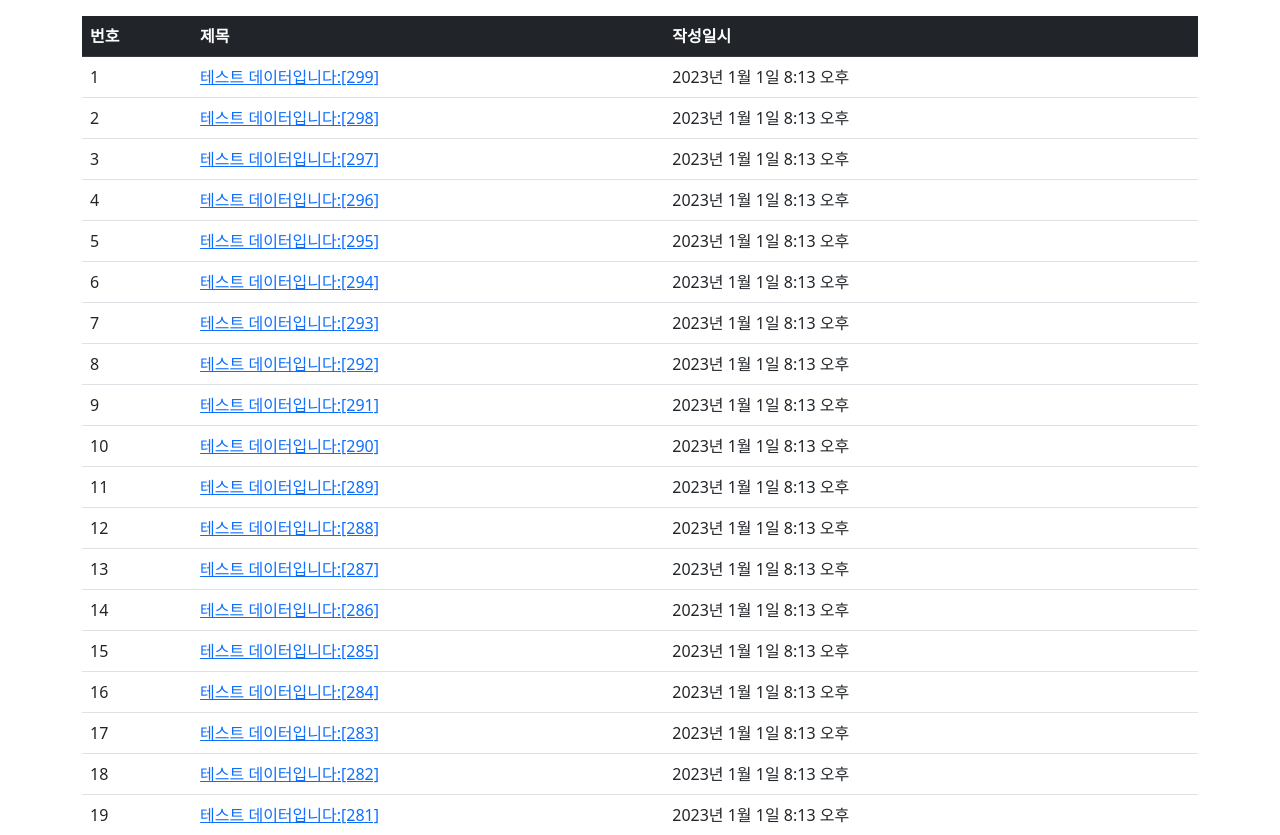
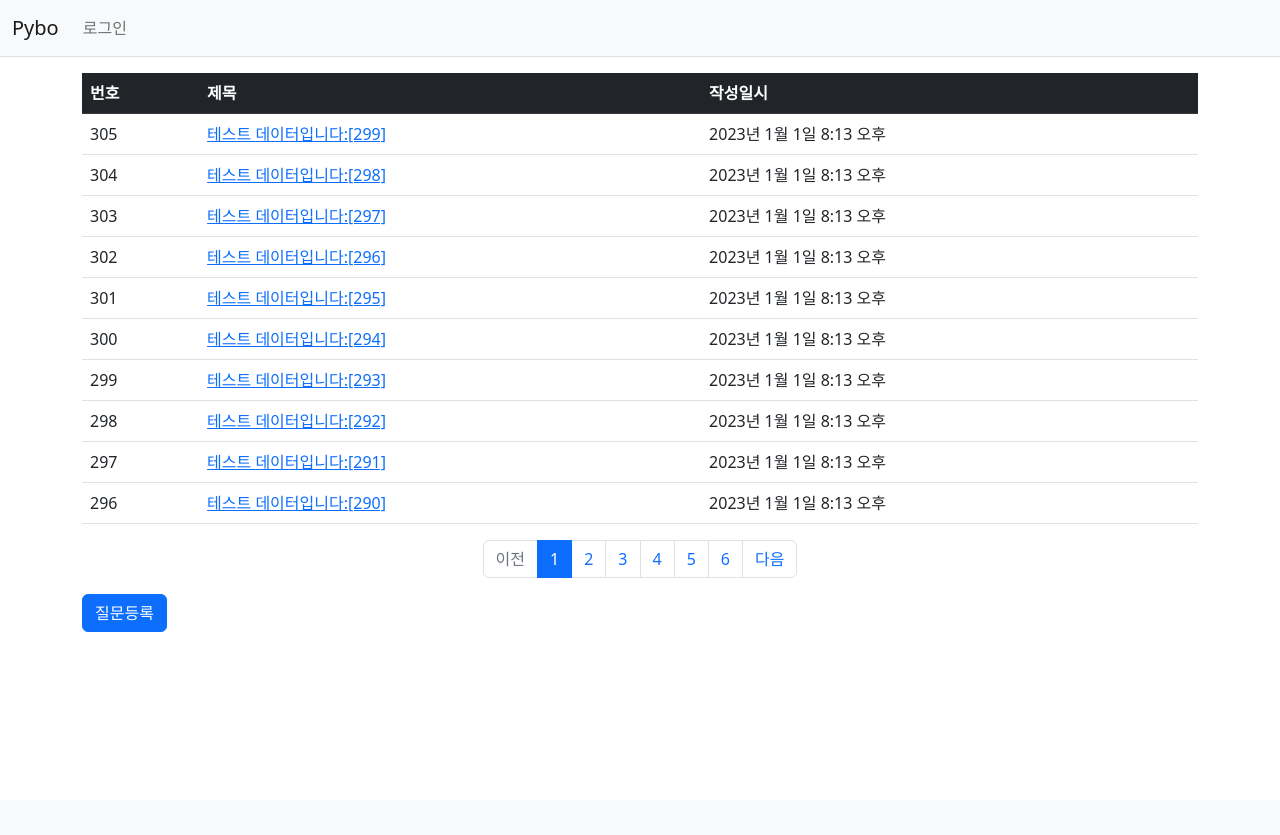
Before and after one commit to stelse99/mysite, a Django app: page /pybo/ in a window 1280 px wide. Shown: the top 835 px of the page. After the commit the page ends 632 px from the top, so only its background shows below. Run offline with Django 4.2, Linux system fonts and the light colour scheme; data comes from the database, SQL or seed files in the repository; both versions use the stored data as it was after the commit; some libraries are stand-ins or nearby versions.

Commit message:
답변 달기

```diff
--- a/config/urls.py
+++ b/config/urls.py
@@ -19,6 +19,6 @@ from django.urls import path, include
 
 urlpatterns = [
     path('admin/', admin.site.urls),
-    # path('', include('pybo.urls')),
     path('pybo/', include('pybo.urls')),
+    path('', include('pybo.urls')),
 ]
--- a/pybo/models.py
+++ b/pybo/models.py
@@ -10,7 +10,10 @@ class Question(models.Model):
     #     return self.subject + " " + self.content + " " + self.create_date.strftime("%Y-%m-%d %H:%M:%S")
     # from django.utils import timezone, dateformat
     # dateformat.format(timezone.now(), 'Y-m-d h:m:s')
-
+    # 1. %-formatting
+    # 2. str.format() example: {[field_name]![repr(),str(),asc()]}   ==> {0!s}, {name!r} {!a}
+    # 3. str.Template()
+    # 4. f-string
     def __repr__(self):
         return (
                 self.__class__.__qualname__ + f"(subject={self.subject!r}, content={self.content!r}, "
--- a/pybo/templates/base.html
+++ b/pybo/templates/base.html
@@ -12,9 +12,13 @@
     <title>Hello, pybo!</title>
 </head>
 <body>
+<!-- 네비게이션바 -->
+{% include "navbar.html" %}
 <!-- 기본 템플릿 안에 삽입될 내용 Start -->
 {% block content %}
 {% endblock %}
 <!-- 기본 템플릿 안에 삽입될 내용 End -->
+<!-- Bootstrap JS -->
+<script src="{% static 'bootstrap.min.js' %}"></script>
 </body>
 </html>
--- /dev/null
+++ b/pybo/templates/navbar.html
@@ -0,0 +1,21 @@
+<!-- 네비게이션바 -->
+<nav class="navbar navbar-expand-lg navbar-light bg-light border-bottom">
+    <div class="container-fluid">
+        <a class="navbar-brand" href="{% url 'pybo:index' %}">Pybo</a>
+        <button class="navbar-toggler" type="button"
+                data-bs-toggle="collapse"
+                data-bs-target="#navbarSupportedContent"
+                aria-controls="navbarSupportedContent"
+                aria-expanded="false"
+                aria-label="Toggle navigation">
+            <span class="navbar-toggler-icon"></span>
+        </button>
+        <div class="collapse navbar-collapse" id="navbarSupportedContent">
+            <ul class="navbar-nav me-auto mb-2 mb-lg-0">
+                <li class="nav-item">
+                    <a class="nav-link" href="#">로그인</a>
+                </li>
+            </ul>
+        </div>
+    </div>
+</nav>
--- a/pybo/templates/pybo/question_list.html
+++ b/pybo/templates/pybo/question_list.html
@@ -1,4 +1,5 @@
 {% extends 'base.html' %}
+{% load pybo_filter %}
 {% block content %}
 <div class="container my-3">
     <table class="table">
@@ -13,9 +14,15 @@
         {% if question_list %}
         {% for question in question_list %}
         <tr>
-            <td>{{ forloop.counter }}</td>
+            <td>
+                <!-- 번호 = 전체건수 - 시작인덱스 - 현재인덱스 + 1 -->
+                {{ question_list.paginator.count|sub:question_list.start_index|sub:forloop.counter0|add:1 }}
+            </td>
             <td>
                 <a href="{% url 'pybo:detail' question.id %}">{{ question.subject }}</a>
+                {% if question.answer_set.count > 0 %}
+                <span class="text-danger small mx-2">답변:{{ question.answer_set.count }}</span>
+                {% endif %}
             </td>
             <td>{{ question.create_date }}</td>
         </tr>
@@ -27,6 +34,48 @@
         {% endif %}
         </tbody>
     </table>
+
+
+    <!-- 페이징처리 시작 -->
+    <ul class="pagination justify-content-center">
+        <!-- 이전페이지 -->
+        {% if question_list.has_previous %}
+        <li class="page-item">
+            <a class="page-link" href="?page={{ question_list.previous_page_number }}">이전</a>
+        </li>
+        {% else %}
+        <li class="page-item disabled">
+            <a class="page-link" tabindex="-1" aria-disabled="true" href="#">이전</a>
+        </li>
+        {% endif %}
+        <!-- 페이지리스트 -->
+        {% for page_number in question_list.paginator.page_range %}
+        {% if page_number >= question_list.number|add:-5 and page_number <= question_list.number|add:5 %}
+        {% if page_number == question_list.number %}
+        <li class="page-item active" aria-current="page">
+            <a class="page-link" href="?page={{ page_number }}">{{ page_number }}</a>
+        </li>
+        {% else %}
+        <li class="page-item">
+            <a class="page-link" href="?page={{ page_number }}">{{ page_number }}</a>
+        </li>
+        {% endif %}
+        {% endif %}
+        {% endfor %}
+        <!-- 다음페이지 -->
+        {% if question_list.has_next %}
+        <li class="page-item">
+            <a class="page-link" href="?page={{ question_list.next_page_number }}">다음</a>
+        </li>
+        {% else %}
+        <li class="page-item disabled">
+            <a class="page-link" tabindex="-1" aria-disabled="true" href="#">다음</a>
+        </li>
+        {% endif %}
+    </ul>
+    <!-- 페이징처리 끝 -->
+
+
     <a href="{% url 'pybo:question_create' %}" class="btn btn-primary">질문등록</a>
 </div>
 {% endblock %}
--- /dev/null
+++ b/pybo/templatetags/pybo_filter.py
@@ -0,0 +1,8 @@
+from django import template
+
+register = template.Library()
+
+
+@register.filter
+def sub(value, arg):
+    return value - arg
--- a/pybo/views.py
+++ b/pybo/views.py
@@ -4,15 +4,18 @@ from django.utils import timezone, dateformat
 
 from .forms import QuestionForm, AnswerForm
 from .models import Question
-
+from django.core.paginator import Paginator
 
 def product(request):
     return HttpResponse("안녕하세요 pybo 에 오신걸 환영합니다.")
 
 
 def index(request):
+    page = request.GET.get('page', '1')  # 페이지
     question_list = Question.objects.order_by('-create_date')
-    context = {'question_list': question_list}
+    paginator = Paginator(question_list, 10)  # 페이지당 10개씩 보여주기
+    page_obj = paginator.get_page(page)
+    context = {'question_list': page_obj}
     return render(request, 'pybo/question_list.html', context)
 
 
```
Also changed, not shown: db.sqlite3.
